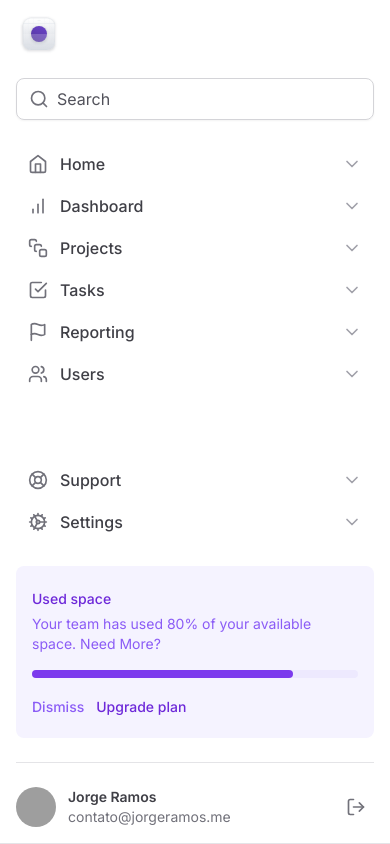
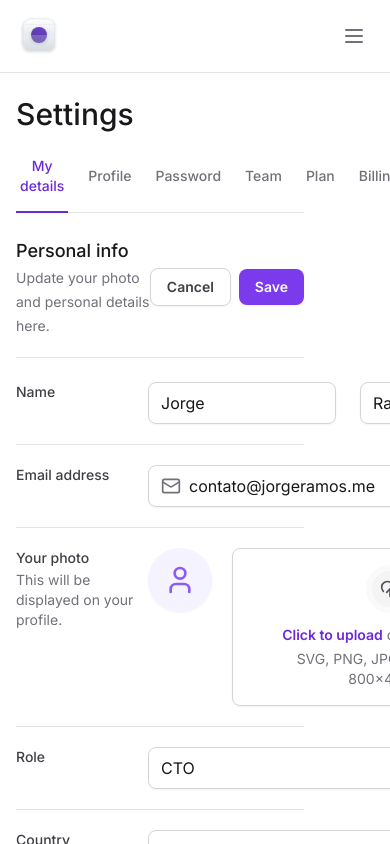
Before and after one commit to jorginhodev/masterizando-o-tailwind, a Next.js app: page / in a window 390 px wide. Shown: the top 844 px of the page. Built offline with nearby package versions, Linux system fonts and the light colour scheme; grey boxes are pictures that could not be loaded.

Commit message:
feat: implement sidebar opening

```diff
--- a/src/app/layout.tsx
+++ b/src/app/layout.tsx
@@ -23,7 +23,9 @@
         <div className="grid-cols-app grid min-h-screen">
           <Sidebar />
 
-          <main className="px-8 pb-12 pt-8">{children}</main>
+          <main className="px-4 pb-12 pt-24 lg:col-start-2 lg:px-8 lg:pb-12 lg:pt-8">
+            {children}
+          </main>
         </div>
       </body>
     </html>
--- a/src/components/sidebar/sidebar.tsx
+++ b/src/components/sidebar/sidebar.tsx
@@ -1,3 +1,5 @@
+'use client'
+
 import {
   BarChart,
   CheckSquare,
@@ -5,10 +7,12 @@
   Flag,
   Home,
   LifeBuoy,
+  Menu,
   Search,
   SquareStack,
   Users,
 } from 'lucide-react'
+import * as Collapsible from '@radix-ui/react-collapsible'
 
 import { Logo } from '@/components/logo'
 import { InputRoot, InputPrefix, InputControl } from '@/components/input'
@@ -16,12 +20,25 @@
 import { NavItem } from './nav-item'
 import { UsedSpaceWidget } from './used-space-widget'
 import { Profile } from './profile'
+import { Button } from '../button'
 
 export const Sidebar = () => {
   return (
-    <aside className="fixed bottom-0 left-0 right-0 top-0 z-20 flex flex-col gap-6 border-b border-zinc-200 bg-white p-4 lg:relative lg:right-auto lg:w-80 lg:border-r lg:px-5 lg:py-8">
+    <Collapsible.Root className="fixed left-0 right-0 top-0 z-20 flex flex-col gap-6 border-b border-zinc-200 bg-white p-4 data-[state=open]:bottom-0 data-[state=open]:h-screen lg:right-auto lg:w-80 lg:border-r lg:px-5 lg:py-8 lg:data-[state=closed]:bottom-0 lg:data-[state=closed]:h-screen">
+      <div className="flex items-center justify-between">
         <Logo />
 
+        <Collapsible.Trigger asChild className="lg:hidden">
+          <Button variant="ghost">
+            <Menu className="h-6 w-6" />
+          </Button>
+        </Collapsible.Trigger>
+      </div>
+
+      <Collapsible.Content
+        forceMount
+        className="flex flex-1 flex-col gap-6 data-[state=closed]:hidden lg:data-[state=closed]:flex"
+      >
         <InputRoot>
           <InputPrefix>
             <Search className="h-5 w-5 text-zinc-500" />
@@ -50,6 +67,7 @@
 
           <Profile />
         </div>
-    </aside>
+      </Collapsible.Content>
+    </Collapsible.Root>
   )
 }
```
Lines whose indentation alone changed are shown as unchanged.
